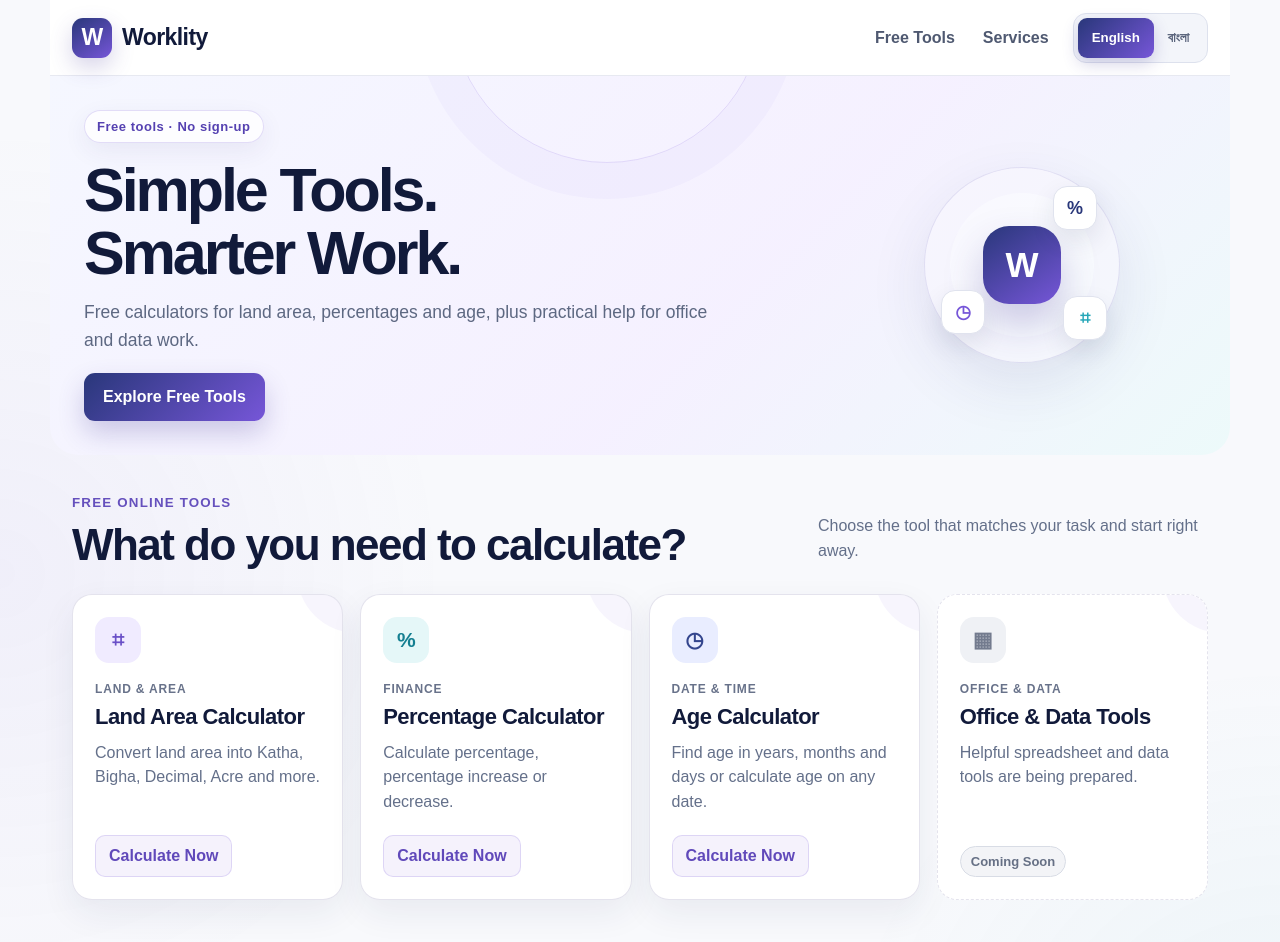
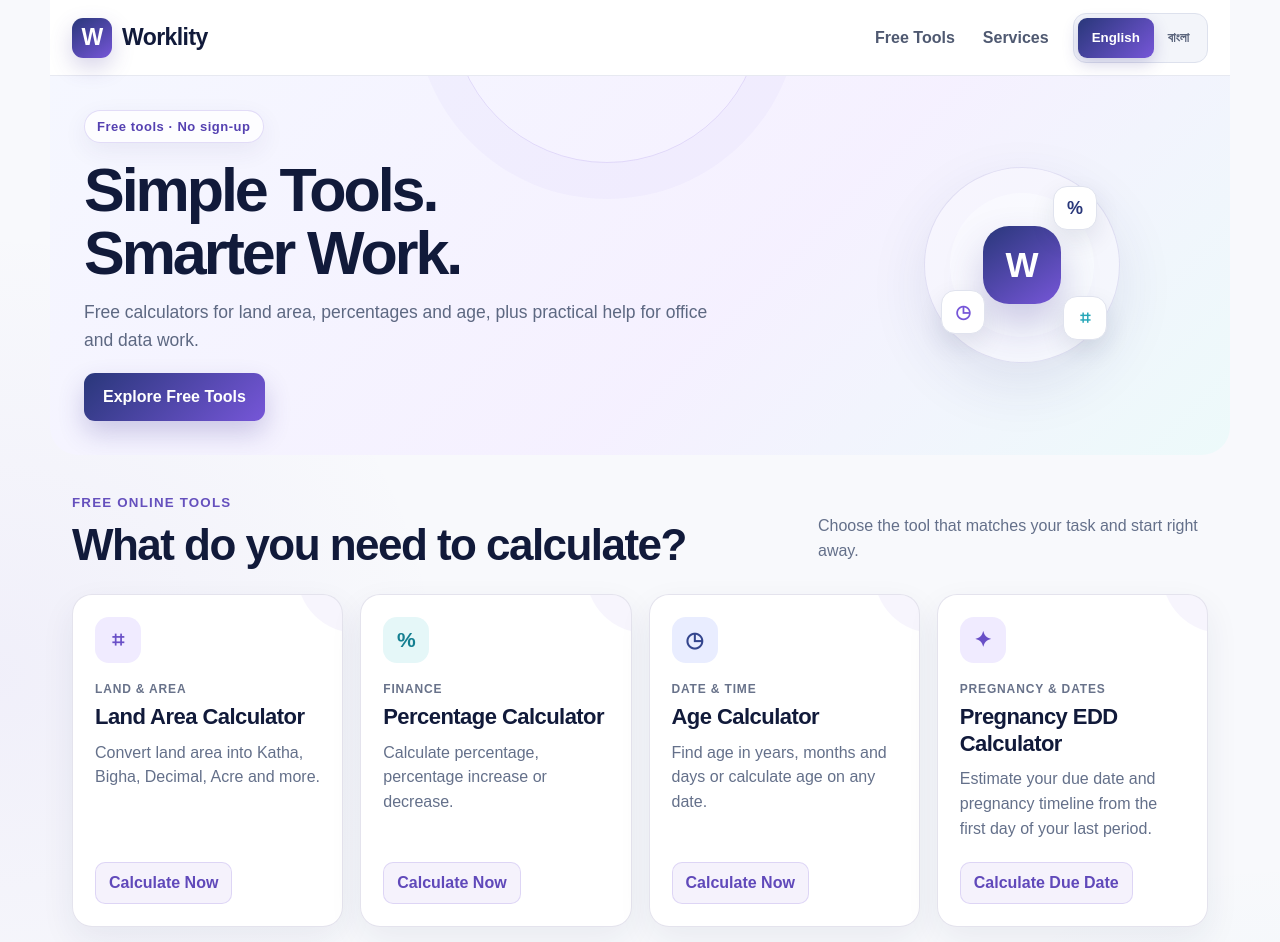
Before and after one commit to Arintri/worklity, a Next.js app: page / in a window 1280 px wide. Shown: the top 942 px of the page. Built offline with nearby package versions, Linux system fonts and the light colour scheme.

Commit message:
Add EDD calculator to homepage and sitemap

```diff
--- a/app/page.js
+++ b/app/page.js
@@ -42,6 +42,22 @@ export default function Home() {
       link: "/age-calculator",
       icon: "◷",
       accent: "indigo",
+      active: true,
+    },
+    {
+      categoryEn: "Pregnancy & Dates",
+      categoryBn: "গর্ভকাল ও তারিখ",
+      en: "Pregnancy EDD Calculator",
+      bn: "প্রেগন্যান্সি EDD ক্যালকুলেটর",
+      enDesc:
+        "Estimate your due date and pregnancy timeline from the first day of your last period.",
+      bnDesc:
+        "শেষ মাসিকের প্রথম দিন থেকে আনুমানিক প্রসবের তারিখ ও গর্ভকাল হিসাব করুন।",
+      enAction: "Calculate Due Date",
+      bnAction: "প্রসবের তারিখ হিসাব করুন",
+      link: "/edd-calculator",
+      icon: "✦",
+      accent: "violet",
       active: true,
     },
     {
@@ -205,8 +221,8 @@ export default function Home() {
                 <span className={tool.active ? "toolAction" : "comingSoon"}>
                   {tool.active
                     ? bn
-                      ? "হিসাব করুন"
-                      : "Calculate Now"
+                      ? tool.bnAction || "হিসাব করুন"
+                      : tool.enAction || "Calculate Now"
                     : bn
                     ? "শীঘ্রই আসছে"
                     : "Coming Soon"}
--- a/app/sitemap.js
+++ b/app/sitemap.js
@@ -23,6 +23,11 @@ export default function sitemap() {
       priority: 0.9,
     },
     {
+      url: `${baseUrl}/edd-calculator`,
+      changeFrequency: "monthly",
+      priority: 0.9,
+    },
+    {
       url: `${baseUrl}/about`,
       changeFrequency: "monthly",
       priority: 0.6,
```
